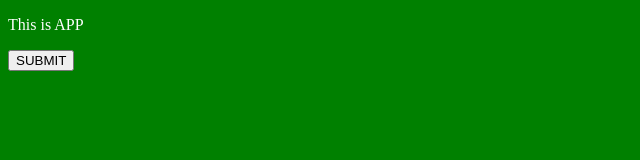
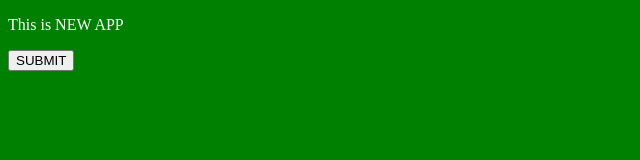
Before and after one commit to nhatquangduy-source/ASPNET-VX24TTK1-TRAN-QUANG-DUY-470124010, a plain HTML site: page index.html in a window 1280 px wide. Shown: the full height of the page, 0-640 px from the left. Drawn offline with Linux system fonts and the light colour scheme.

Commit message:
Update index.html

```diff
--- a/index.html
+++ b/index.html
@@ -9,7 +9,7 @@
     <link rel="stylesheet" href="index2.css">
 </head>
 <body>
-    <p>This is APP</p>
+    <p>This is NEW APP</p>
     <button>SUBMIT</button>
 </body>
 
```
